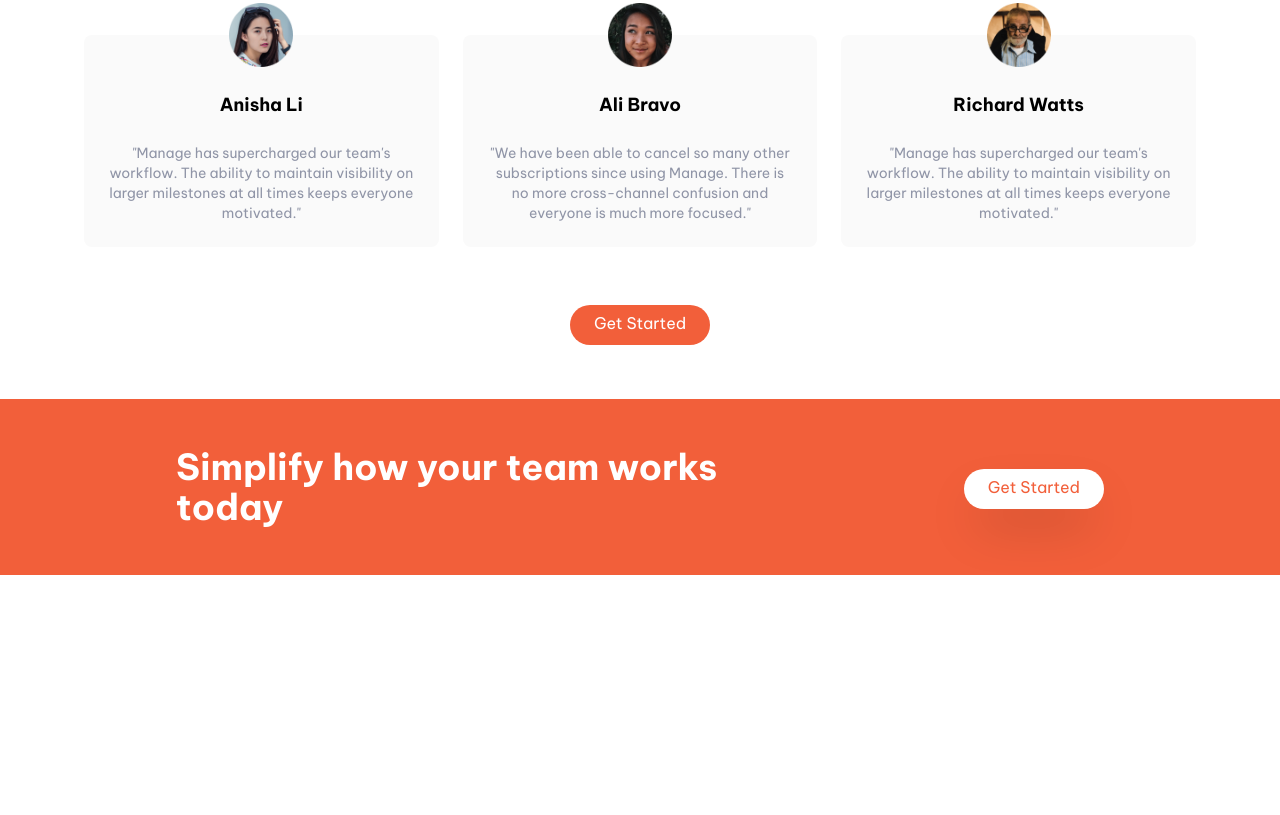
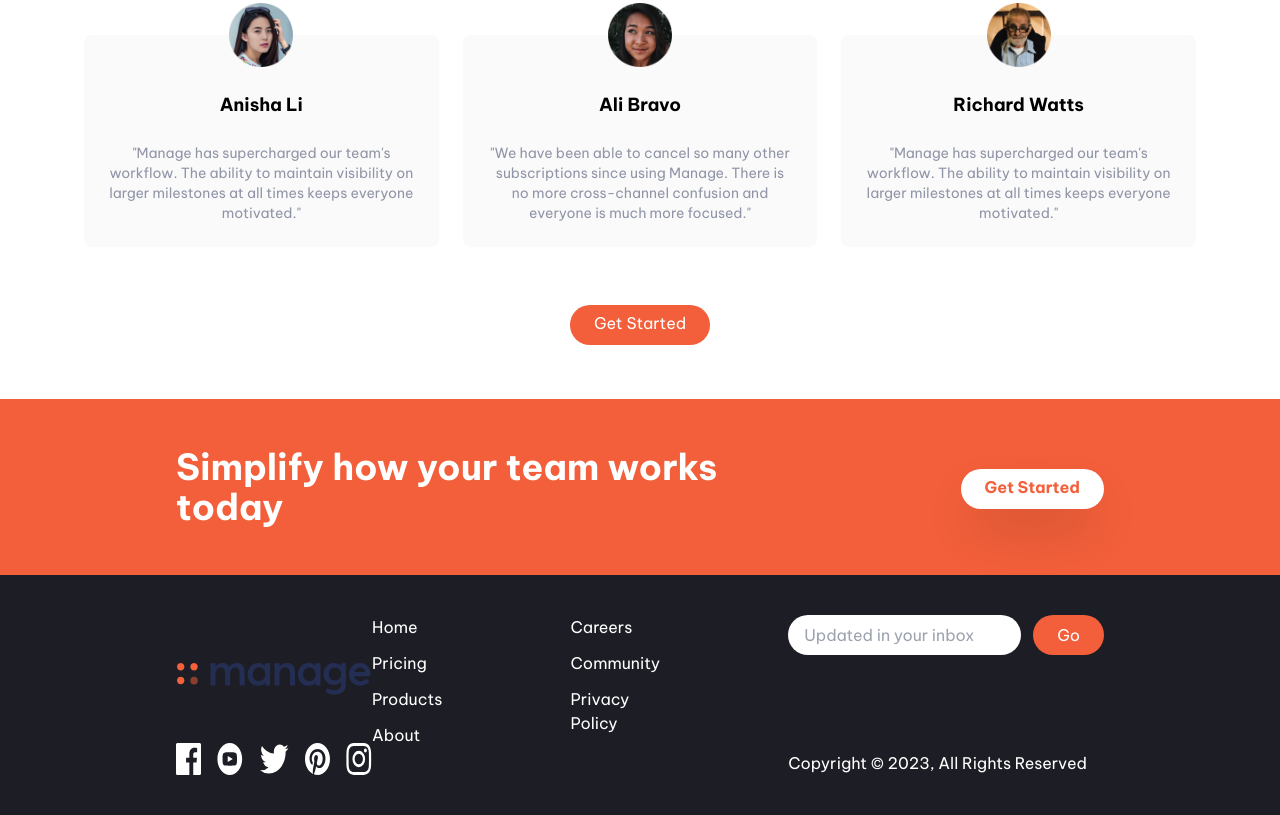
Before and after one commit to MaltaWebDev/landing-page, a website: page index.html in a window 1280 px wide. Shown: the part 1369-2184 px from the top of the page. Before the commit the page ends 1944 px from the top, so only its background shows below. Drawn offline with Linux system fonts and the light colour scheme.

Commit message:
Add footer

```diff
--- a/index.html
+++ b/index.html
@@ -242,11 +242,71 @@
         <div>
           <a
             href="#"
-            class="p-3 px-6 pt-2 text-brightRed bg-white rounded-full shadow-2xl baseline hover:bg-gray-900"
+            class="p-3 px-6 pt-2 text-brightRed font-semibold bg-white rounded-full shadow-2xl baseline hover:bg-gray-900"
             >Get Started</a
           >
         </div>
       </div>
     </section>
+    <!-- Footer -->
+    <footer class="bg-veryDarkBlue">
+      <div
+        class="container flex flex-col-reverse justify-between px-6 py-10 mx-auto space-y-8 md:flex-row md:space-y-0"
+      >
+        <div
+          class="flex flex-col-reverse items-center justify-between space-y-12 md:flex-col md:space-y-0.md:items-start"
+        >
+          <div class="mx-auto my-6 text-center text-white md:hidden">
+            Copyright &copy; 2023, All Rights Reserved
+
+          </div>
+          <div>
+            <img src="./images/logo.svg" class="h-8" alt="" />
+          </div>
+          <div class="flex justify-center space-x-4">
+            <a href="#">
+              <img src="./images/icon-facebook.svg" alt="" class="h-8" />
+            </a>
+            <a href="#">
+              <img src="./images/icon-youtube.svg" alt="" class="h-8" />
+            </a>
+            <a href="#">
+              <img src="./images/icon-twitter.svg" alt="" class="h-8" />
+            </a>
+            <a href="#">
+              <img src="./images/icon-pinterest.svg" alt="" class="h-8" />
+            </a>
+            <a href="#">
+              <img src="./images/icon-instagram.svg" alt="" class="h-8" />
+            </a>
+          </div>
+        </div>
+        <div class="flex justify-around space-x-32">
+          <div class="flex flex-col space-y-3 text-white">
+            <a href="#" class="hover:text-brightRed">Home</a>
+            <a href="#" class="hover:text-brightRed">Pricing</a>
+            <a href="#" class="hover:text-brightRed">Products</a>
+            <a href="#" class="hover:text-brightRed">About</a>
+          </div>
+        <div class="flex justify-around space-x-32">
+          <div class="flex flex-col space-y-3 text-white">
+            <a href="#" class="hover:text-brightRed">Careers</a>
+            <a href="#" class="hover:text-brightRed">Community</a>
+            <a href="#" class="hover:text-brightRed">Privacy Policy</a>
+          </div>
+        </div>
+        <div class="flex flex-col justify-between">
+          <form action="">
+            <div class="flex space-x-3">
+              <input type="text" class="flex-1 px-4 rounded-full focus:outline-none" placeholder="Updated in your inbox">
+              <button class="px-6 py-2 text-white rounded-full bg-brightRed hover:bg-brightRedLight focus:outline-none">Go</button>
+            </div>
+          </form>
+          <div class="hidden text-white md:block">
+            Copyright &copy; 2023, All Rights Reserved
+          </div>
+        </div>
+      </div>
+    </footer>
   </body>
 </html>
```
Also changed, not shown: main.css.
